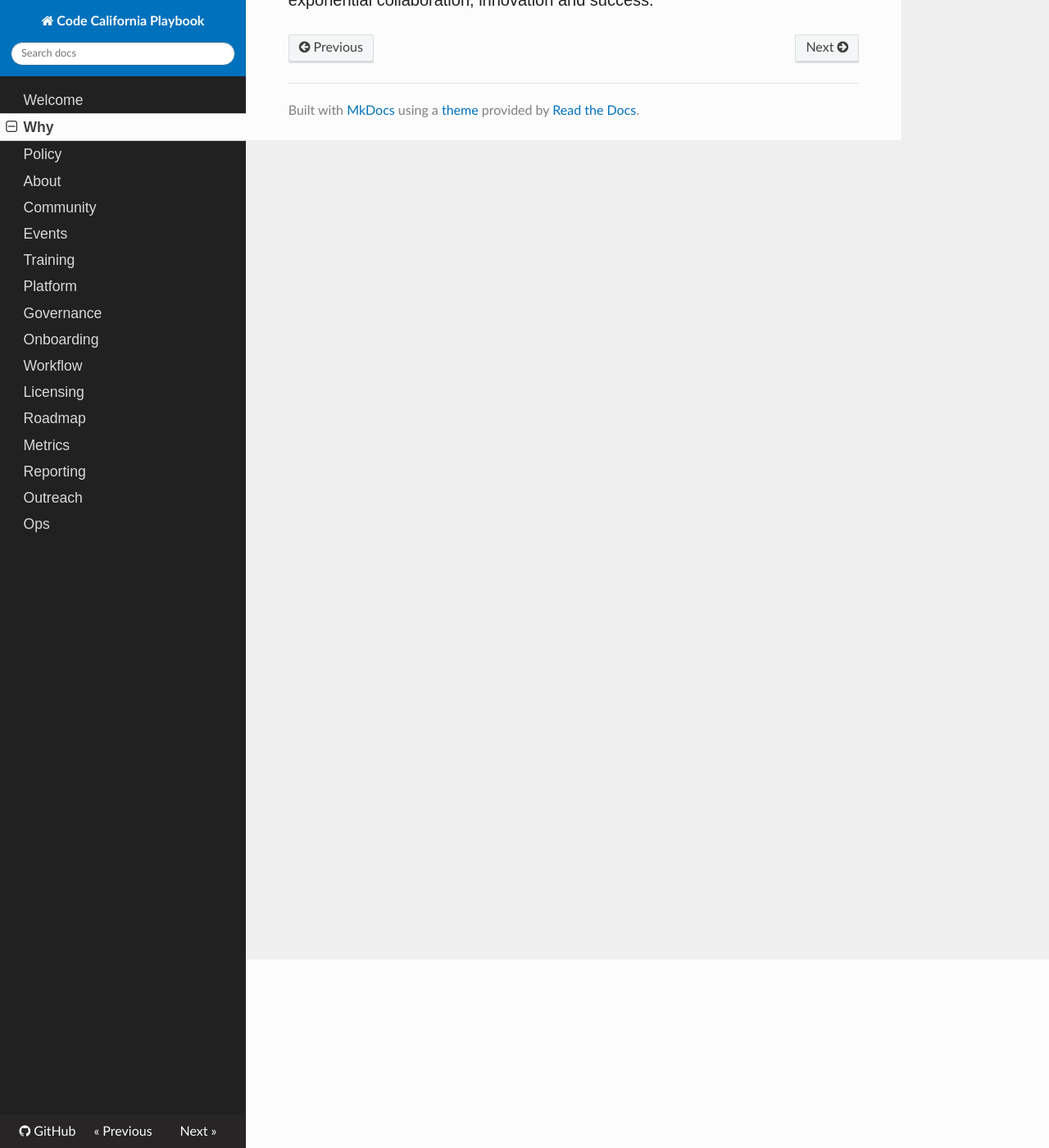
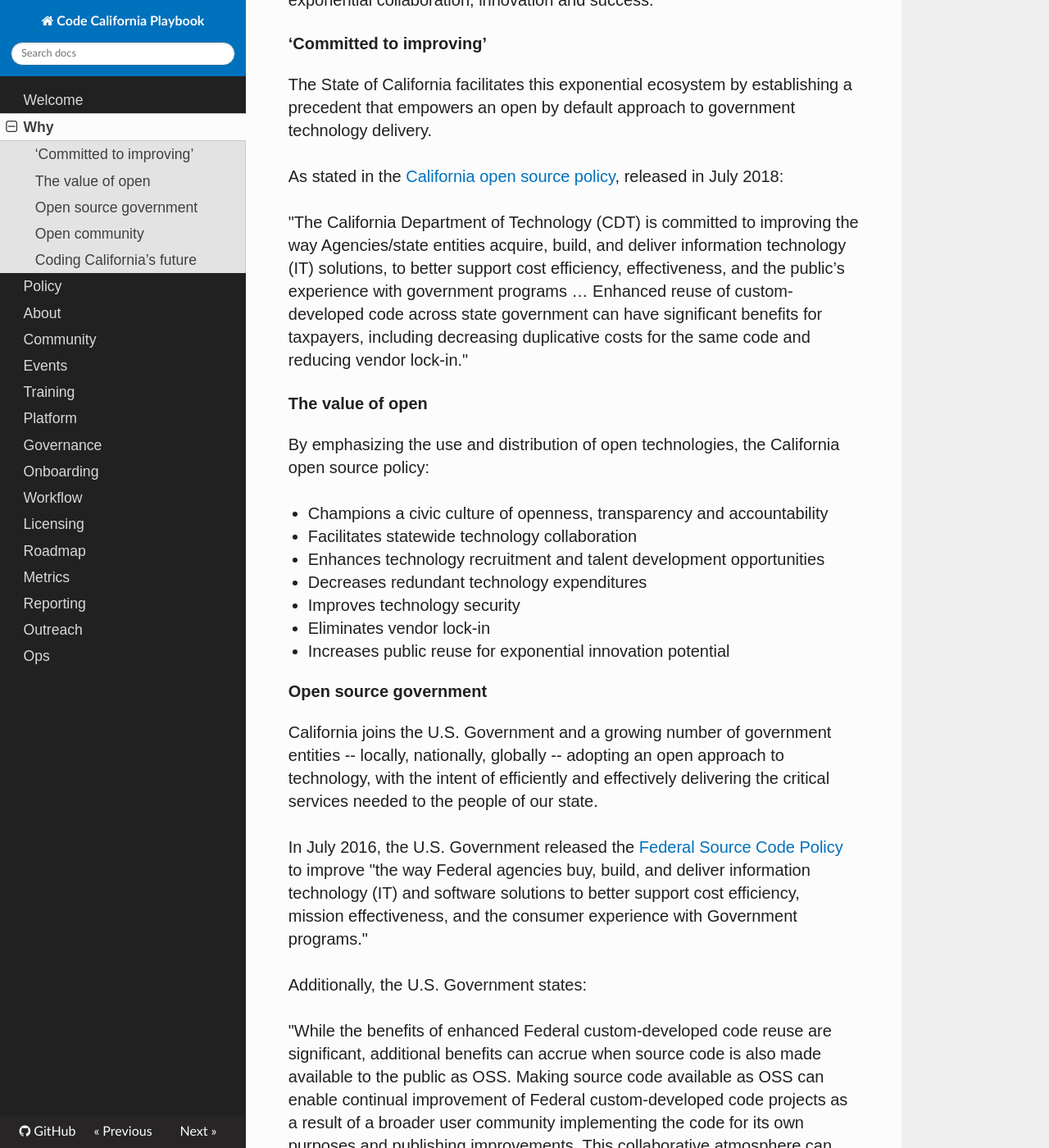
Before and after one commit to CA-CODE-Works/playbook, an MkDocs documentation site: the page built from docs/why.md, in a window 1280 px wide and 1400 px high, scrolled down 230 px. Shown: the whole window at 82% size. Built offline with MkDocs 1.6.1, drawn with Linux system fonts in a browser that asks for light colours; nearby versions of some CDN libraries; old or Windows-style settings are respelled for this version of MkDocs; some of the changed text lies outside the part shown.

Commit message:
Update why.md

```diff
--- a/docs/why.md
+++ b/docs/why.md
@@ -1,3 +1,59 @@
 # Why
 
 To best serve the people of California, those that support state government services must be empowered with a technology ecosystem optimized for exponential collaboration, innovation and success.
+
+### ‘Committed to improving’
+
+The State of California facilitates this exponential ecosystem by establishing a precedent that empowers an open by default approach to government technology delivery.
+
+As stated in the [California open source policy](https://www.documents.dgs.ca.gov/sam/SamPrint/new/sam_master/sam_master_File/chap4900/4984.pdf), released in July 2018:
+
+"The California Department of Technology (CDT) is committed to improving the way Agencies/state entities acquire, build, and deliver information technology (IT) solutions, to better support cost efficiency, effectiveness, and the public’s experience with government programs … Enhanced reuse of custom-developed code across state government can have significant benefits for taxpayers, including decreasing duplicative costs for the same code and reducing vendor lock-in."
+
+### The value of open
+
+By emphasizing the use and distribution of open technologies, the California open source policy:
+
+* Champions a civic culture of openness, transparency and accountability
+
+* Facilitates statewide technology collaboration
+
+* Enhances technology recruitment and talent development opportunities
+
+* Decreases redundant technology expenditures
+
+* Improves technology security
+
+* Eliminates vendor lock-in
+
+* Increases public reuse for exponential innovation potential
+
+### Open source government
+
+California joins the U.S. Government and a growing number of government entities -- locally, nationally, globally -- adopting an open approach to technology, with the intent of efficiently and effectively delivering the critical services needed to the people of our state.
+
+In July 2016, the U.S. Government released the [Federal Source Code Policy](https://sourcecode.cio.gov/) to improve "the way Federal agencies buy, build, and deliver information technology (IT) and software solutions to better support cost efficiency, mission effectiveness, and the consumer experience with Government programs."
+
+Additionally, the U.S. Government states:
+
+"While the benefits of enhanced Federal custom-developed code reuse are significant, additional benefits can accrue when source code is also made available to the public as OSS. Making source code available as OSS can enable continual improvement of Federal custom-developed code projects as a result of a broader user community implementing the code for its own purposes and publishing improvements. This collaborative atmosphere can make it easier to conduct software peer review and security testing, to reuse existing solutions, and to share technical knowledge. Furthermore, vendors participating in or competing for future maintenance or enhancement can do so with full knowledge of the underlying source code."
+
+In October 2018, the U.S. Department of Defense, the largest purchaser of technology in the world, as part of a more proactive effort to realize the exponential benefits of open source technologies, [stated](https://code.mil/assets/data-call-memo.pdf):
+
+"The DoD must reform its processes, adopt agile acquisition and software development practices and more diligently contract for, license, mark, receive, and release our custom-developed source code. We must do this to create better technical outcomes for our users, improve our security posture, and foster a culture that will attract software talent to the Department."
+
+As the U.S. Government is doing, California will serve as an example and leader in how local, state and national governments adopt open source technologies that provide the best value and service to the people they serve.
+
+### Open community
+
+Community is critical to all successful open source initiatives, and Code California is dedicated to cultivating an authentic, supportive, open, collaborative network of digital government innovators.
+
+As the Defense Department says on [code.mil](https://code.mil/why-open-source.html):
+
+"We must more actively participate in the open source and free software communities if we are to truly reap the benefits of OSS."
+
+Code California will reap the benefits of open source through a proactive commitment to its community and the people we serve.
+
+### Coding California’s future
+
+Through the open source policy and strategy established via Code California, the government service providers of California have a vision and implementation plan that serves its people openly, into the future.
```
